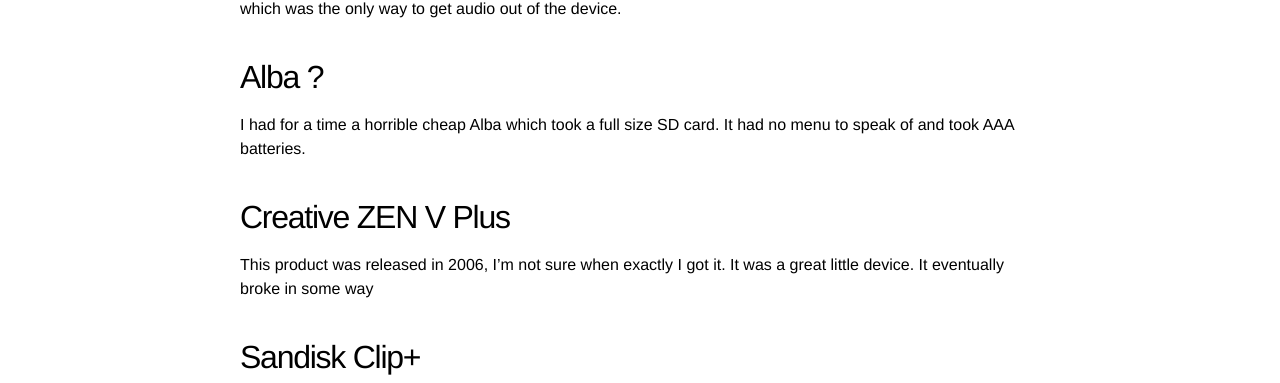
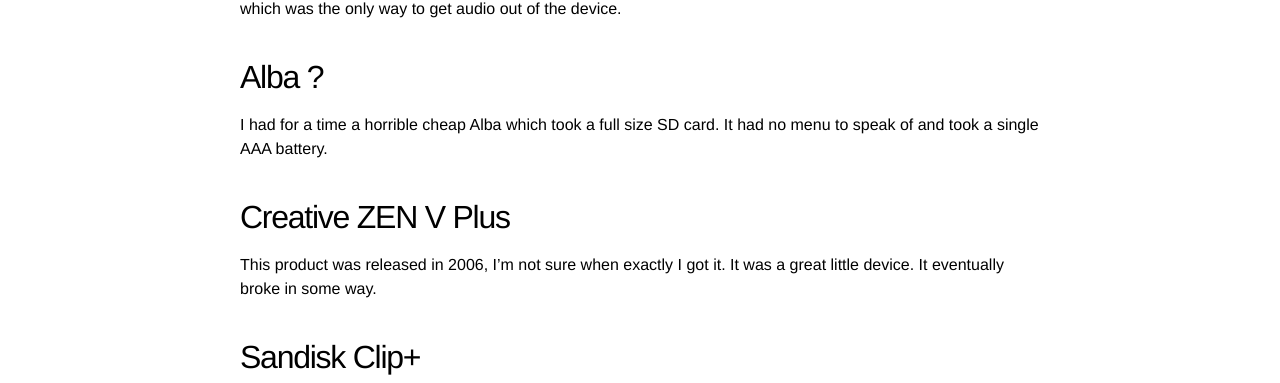
Before and after one commit to rianoc/rianoc.github.io, a Jekyll site: the page built from _posts/2020-01-18-MP3-Players.md, in a window 1280 px wide. Shown: the part 390-773 px from the top of the page. Built offline with Jekyll 4.4.1, drawn with Linux system fonts in a browser that asks for light colours.

Commit message:
Small fixes

```diff
--- a/_posts/2020-01-18-MP3-Players.md
+++ b/_posts/2020-01-18-MP3-Players.md
@@ -13,11 +13,11 @@ This phone acted as my first MP3 player. It had 32MB of space. I had the same ro
 
 ## Alba ?
 
-I had for a time a horrible cheap Alba which took a full size SD card. It had no menu to speak of and took AAA batteries.
+I had for a time a horrible cheap Alba which took a full size SD card. It had no menu to speak of and took a single AAA battery.
 
 ## Creative ZEN V Plus
 
-This product was released in 2006, I'm not sure when exactly I got it. It was a great little device. It eventually broke in some way
+This product was released in 2006, I'm not sure when exactly I got it. It was a great little device. It eventually broke in some way.
 
 ## Sandisk Clip+
 
```
